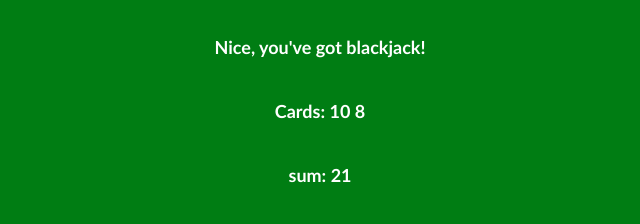
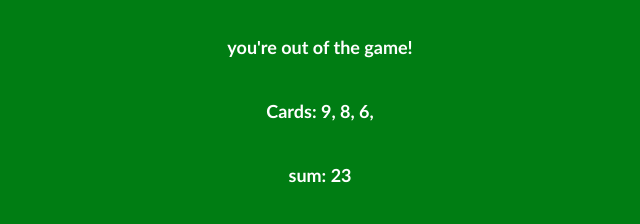
Before and after one commit to Huremovic95/black-jack-game, a plain HTML site: page index.html in a window 1280 px wide. Both pictures are taken after a click on the button "NEW CARD". Shown: the part 191-415 px from the top of the page, 320-960 px from the left. Drawn offline with nearby package versions, Linux system fonts and the light colour scheme; files that its build step writes are made by us from their sources.

Commit message:
Add random number generator for cards and for loop for showing the cards to the user

```diff
--- a/assets/index.js
+++ b/assets/index.js
@@ -1,13 +1,26 @@
-let firstCard = 10;
-let secondCard = 8;
+let firstCard = getRandomCard();
+let secondCard = getRandomCard();
 let hasBlackJack = false;
 let isAlive = true;
 let message = ""
+let cards = [firstCard, secondCard];
 
 let sum = firstCard + secondCard;
 let messageEl = document.getElementById("message-el");
 let sumEl = document.getElementById("sum-el");
 let cardsEl = document.getElementById ("cards-el");
+
+function getRandomCard(){
+    let randomNumber = Math.floor(Math.random() *13) + 1;
+
+    if (randomNumber > 10){
+        return 10;
+    } else if (randomNumber === 1){
+        return 11;
+    } else {
+        return randomNumber;
+    }
+}
 
 function startGame(){
     runGame();
@@ -15,7 +28,10 @@ function startGame(){
 
 function runGame(){
     sumEl.textContent = "sum: " + sum;
-    cardsEl.textContent = "Cards: " + firstCard + " " + secondCard;
+    cardsEl.textContent = "Cards: ";
+    for (i = 0; i < cards.length; i++){
+        cardsEl.textContent += cards[i] + ", " ;
+    }
     if (sum <= 20) {
         message = `You have ${sum} points do you want to draw a new card`;
         } else if (sum === 21) {
@@ -29,8 +45,9 @@ function runGame(){
         messageEl.textContent = message;
 }
 
-function newCard(){
-    let newCard = 3;
+function newCards(){
+    let newCard = getRandomCard();
     sum += newCard;
+    cards.push(newCard);
     runGame();
 }
--- a/index.html
+++ b/index.html
@@ -22,7 +22,7 @@
         <p id="sum-el">Sum: </p>
         <div class="button-container">
             <button onclick="startGame()">START GAME</button>
-            <button onclick="newCard()"> NEW CARD</button>
+            <button onclick="newCards()"> NEW CARD</button>
         </div>
     </main>
 
```
